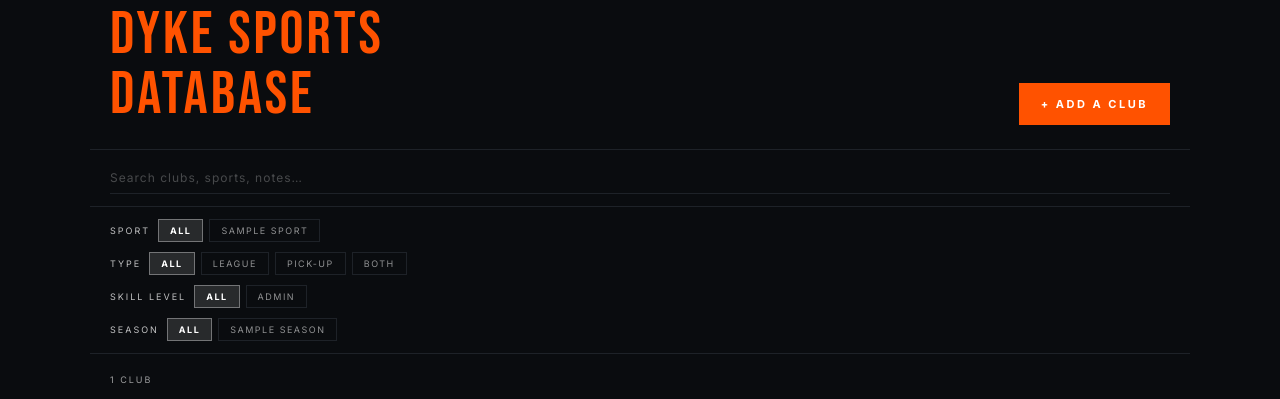
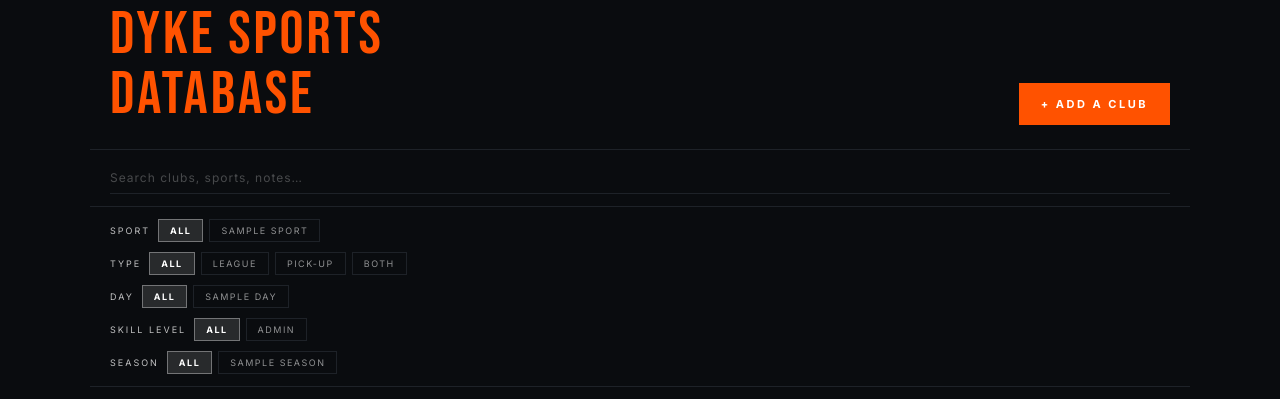
Before and after one commit to rsamuels1/dykesportsdb, a Flask app: template templates/sports_database.html in a window 1280 px wide. Shown: the part 104-503 px from the top of the page. Run offline with Flask 3, Linux system fonts and the light colour scheme; the template is opened without the code that fills it: most values are stand-ins (such as "Sample title", 1, 10 or a date in 2020); parts of the project's set-up code (start-up, migrations or seed data) failed here and were passed over; some libraries are stand-ins or nearby versions.

Commit message:
updated club detail page
added weekday

```diff
--- a/app.py
+++ b/app.py
@@ -153,8 +153,10 @@ def sports_database():
     sports = [r["sport"] for r in cur.fetchall()]
     cur.execute("SELECT DISTINCT city FROM clubs WHERE status = 'approved' AND city IS NOT NULL ORDER BY city")
     cities = [r["city"] for r in cur.fetchall()]
+    cur.execute("SELECT DISTINCT weekday FROM clubs WHERE status = 'approved' AND weekday IS NOT NULL ORDER BY weekday")
+    weekdays = [r["weekday"] for r in cur.fetchall()]
     return render_template("sports_database.html", clubs=clubs, sports=sports, cities=cities,
-                           skill_levels=SKILL_LEVELS, seasons=SEASONS)
+                           weekdays=weekdays, skill_levels=SKILL_LEVELS, seasons=SEASONS)
 
 
 @app.route("/sports-database/<int:club_id>")
--- a/templates/club_detail.html
+++ b/templates/club_detail.html
@@ -68,6 +68,12 @@
                 <span class="meta-key">Season</span>
                 <span class="meta-val">{{ club['season'] }}</span>
             </div>
+            {% if club['weekday'] %}
+            <div class="meta-row">
+                <span class="meta-key">Day</span>
+                <span class="meta-val">{{ club['weekday'] }}</span>
+            </div>
+            {% endif %}
             {% if club['instagram'] %}
             <div class="meta-row">
                 <span class="meta-key">Instagram</span>
--- a/templates/sports_database.html
+++ b/templates/sports_database.html
@@ -65,6 +65,15 @@
         <button class="fbtn fcity" data-filter="playtype" data-val="Pick-Up">Pick-Up</button>
         <button class="fbtn fcity" data-filter="playtype" data-val="Both">Both</button>
     </div>
+    {% if weekdays %}
+    <div style="display:flex; gap:6px; align-items:center; flex-wrap:wrap;">
+        <span class="filter-label">Day</span>
+        <button class="fbtn fcity on" data-filter="weekday" data-val="all">All</button>
+        {% for day in weekdays %}
+        <button class="fbtn fcity" data-filter="weekday" data-val="{{ day }}">{{ day }}</button>
+        {% endfor %}
+    </div>
+    {% endif %}
     <div style="display:flex; gap:6px; align-items:center; flex-wrap:wrap;">
         <span class="filter-label">Skill Level</span>
         <button class="fbtn fcity on" data-filter="skill" data-val="all">All</button>
@@ -96,6 +105,7 @@
            data-playtype="{{ club['play_type'] or '' }}"
            data-skill="{{ club['skill_level'] }}"
            data-season="{{ club['season'] }}"
+           data-weekday="{{ club['weekday'] or '' }}"
            data-search="{{ [club['club_name'], club['sport'], club['skill_level'], club['season'], club['play_type'] or '', club['notes'] or ''] | join(' ') | lower }}">
             <div class="card-img sports-card-img">
                 {% if club['photo_url'] %}
@@ -156,6 +166,7 @@
 
     let activeSport    = 'all';
     let activeCity     = 'all';
+    let activeWeekday  = 'all';
     let activePlaytype = 'all';
     let activeSkill    = 'all';
     let activeSeason   = 'all';
@@ -166,11 +177,12 @@
         cards.forEach(card => {
             const sportMatch    = activeSport    === 'all' || card.dataset.sport    === activeSport;
             const cityMatch     = activeCity     === 'all' || card.dataset.city     === activeCity;
+            const weekdayMatch  = activeWeekday  === 'all' || card.dataset.weekday  === activeWeekday;
             const playtypeMatch = activePlaytype === 'all' || card.dataset.playtype === activePlaytype;
             const skillMatch    = activeSkill    === 'all' || card.dataset.skill     === activeSkill;
             const seasonMatch   = activeSeason   === 'all' || card.dataset.season    === activeSeason;
             const searchMatch   = !searchQuery   || card.dataset.search.includes(searchQuery);
-            const show = sportMatch && cityMatch && playtypeMatch && skillMatch && seasonMatch && searchMatch;
+            const show = sportMatch && cityMatch && weekdayMatch && playtypeMatch && skillMatch && seasonMatch && searchMatch;
             card.style.display = show ? '' : 'none';
             if (show) visible++;
         });
@@ -192,6 +204,15 @@
             document.querySelectorAll('[data-filter="city"]').forEach(b => b.classList.remove('on'));
             btn.classList.add('on');
             activeCity = btn.dataset.val;
+            apply();
+        });
+    });
+
+    document.querySelectorAll('[data-filter="weekday"]').forEach(btn => {
+        btn.addEventListener('click', () => {
+            document.querySelectorAll('[data-filter="weekday"]').forEach(b => b.classList.remove('on'));
+            btn.classList.add('on');
+            activeWeekday = btn.dataset.val;
             apply();
         });
     });
```
